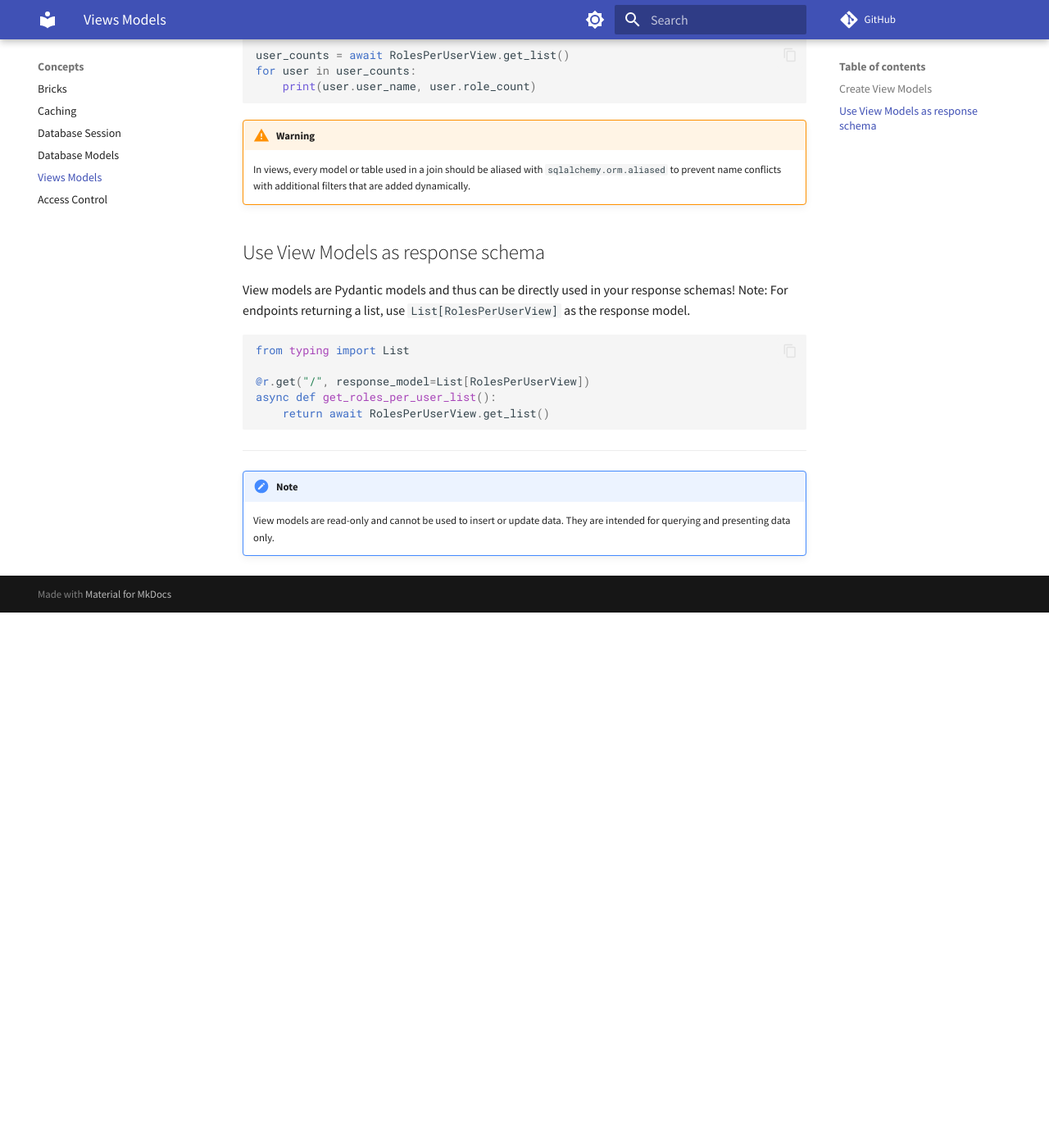
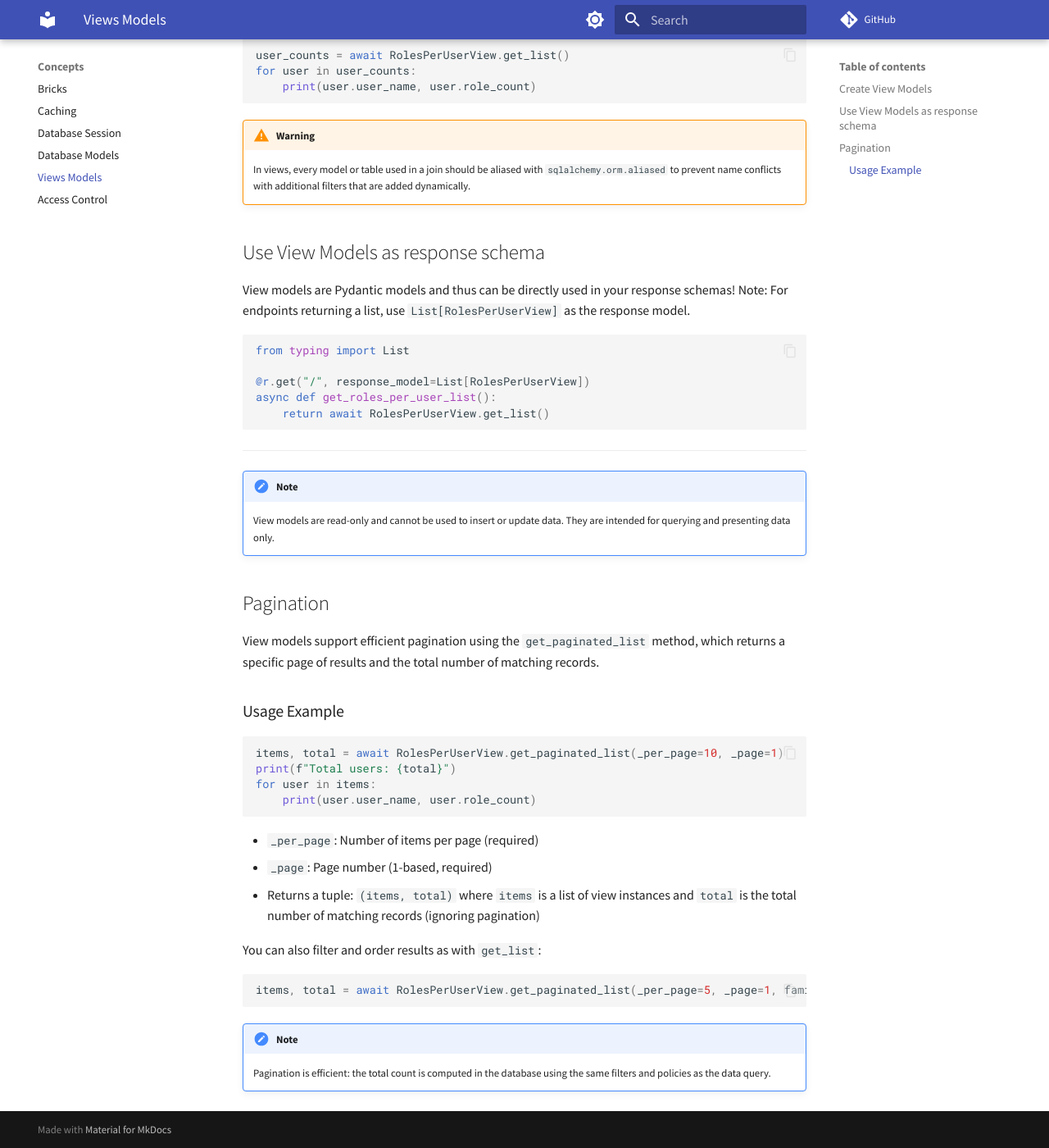
Before and after one commit to jens-kuerten/brickworks, an MkDocs documentation site: the page built from docs/concepts/view_models.md, in a window 1280 px wide and 1400 px high, scrolled down 1419 px. Shown: the whole window at 82% size. Built offline with MkDocs 1.6.1 and Material for MkDocs 9.7.7, drawn with Linux system fonts in a browser that asks for light colours; comment, search, counter and statistics services are not loaded; before the commit the page ends 2166 px from its top, so only the background shows below that.

Commit message:
mention pagination in docs

````diff
--- a/docs/concepts/view_models.md
+++ b/docs/concepts/view_models.md
@@ -79,3 +79,29 @@ async def get_roles_per_user_list():
 
 !!! note
     View models are read-only and cannot be used to insert or update data. They are intended for querying and presenting data only.
+
+## Pagination
+
+View models support efficient pagination using the `get_paginated_list` method, which returns a specific page of results and the total number of matching records.
+
+### Usage Example
+
+```python
+items, total = await RolesPerUserView.get_paginated_list(_per_page=10, _page=1)
+print(f"Total users: {total}")
+for user in items:
+    print(user.user_name, user.role_count)
+```
+
+- `_per_page`: Number of items per page (required)
+- `_page`: Page number (1-based, required)
+- Returns a tuple: `(items, total)` where `items` is a list of view instances and `total` is the total number of matching records (ignoring pagination)
+
+You can also filter and order results as with `get_list`:
+
+```python
+items, total = await RolesPerUserView.get_paginated_list(_per_page=5, _page=1, family_name="Smith")
+```
+
+!!! note
+    Pagination is efficient: the total count is computed in the database using the same filters and policies as the data query.
````
Also changed, not shown: docs/concepts/database_models.md (+26 -0 lines).
